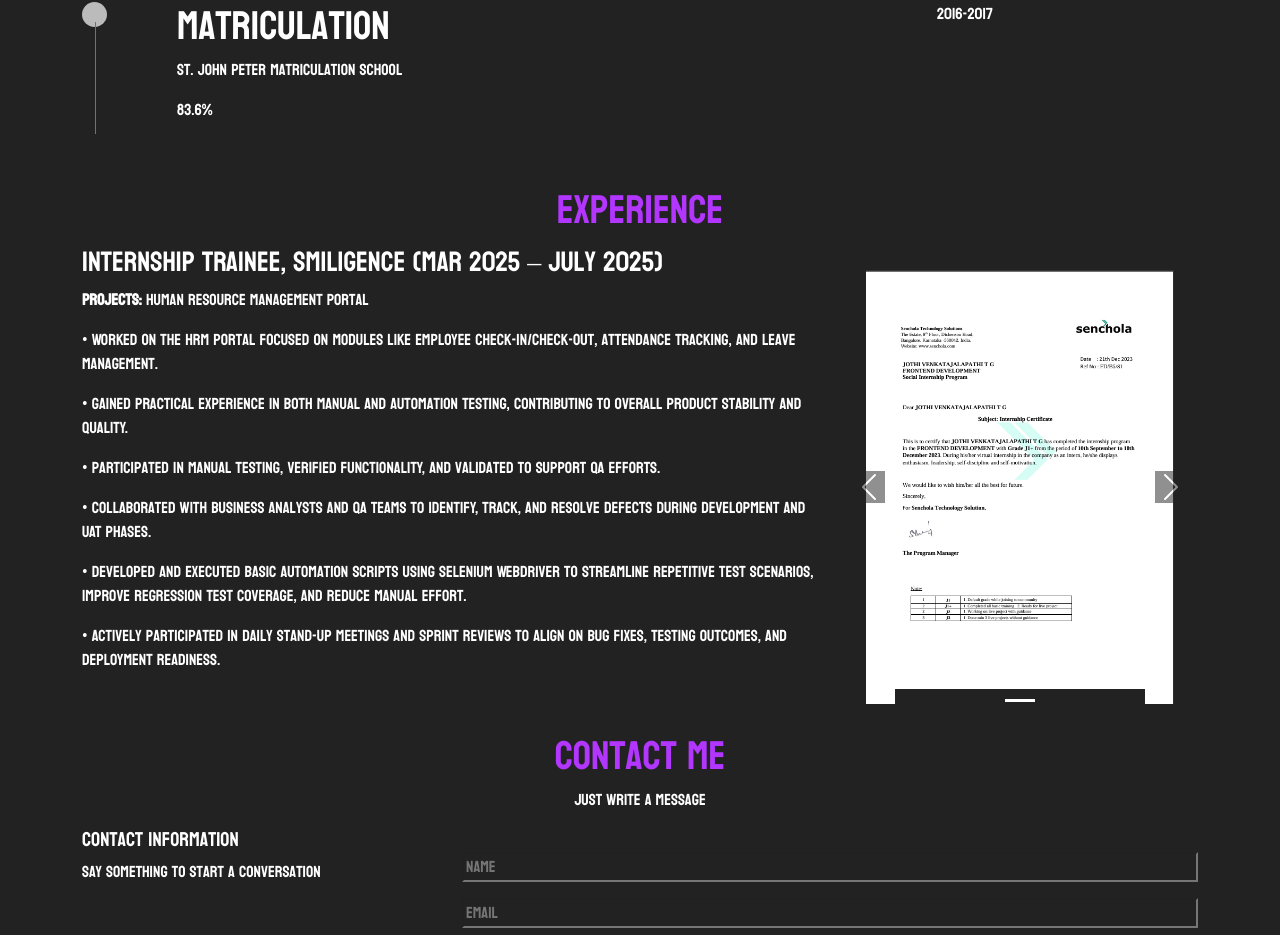
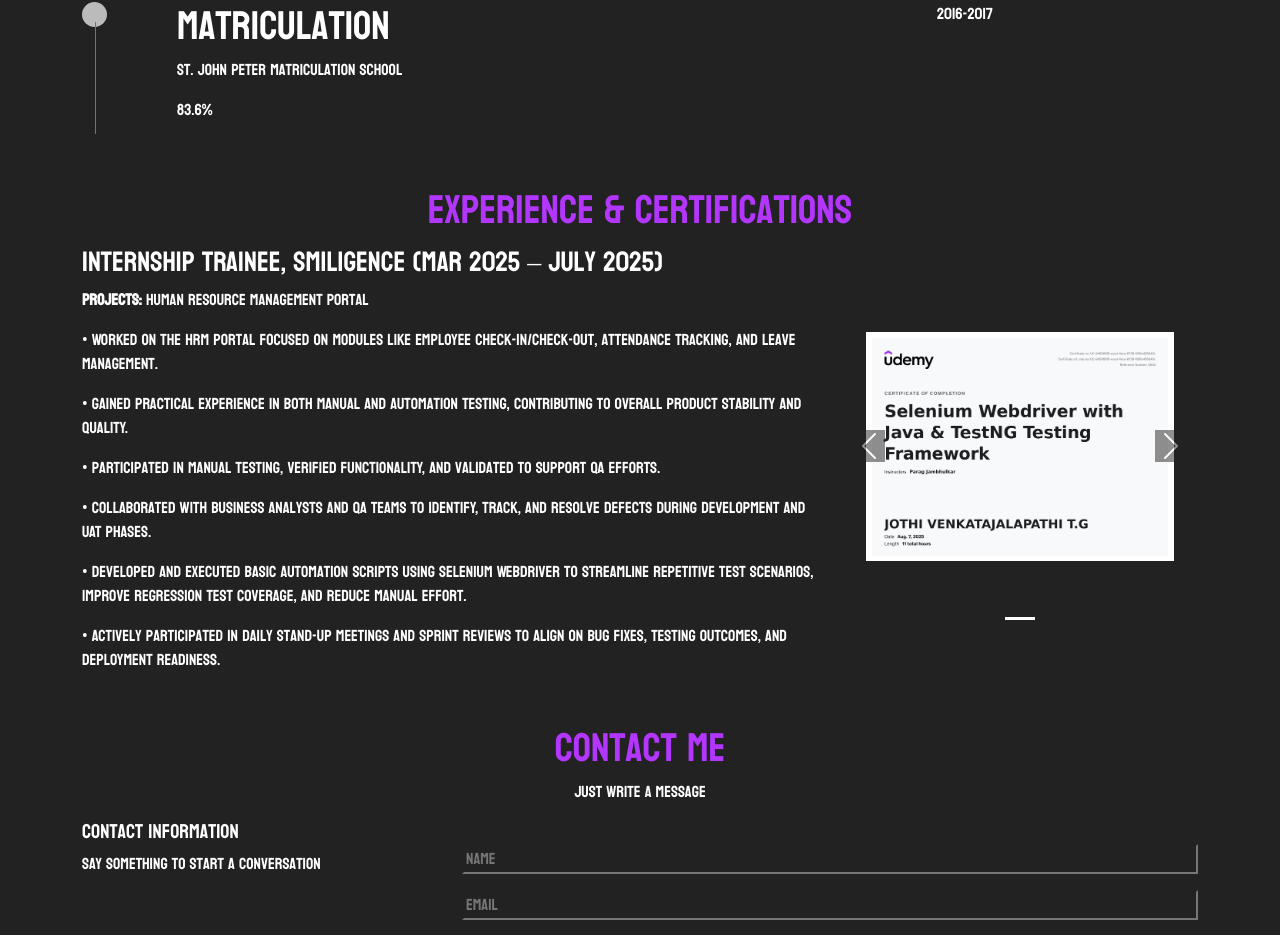
Before and after one commit to venkatProfessional/portfolio_venkat, a React (Vite) app: page / in a window 1280 px wide. Shown: the part 1001-1936 px from the top of the page. Built offline with nearby package versions, Linux system fonts and the light colour scheme.

Commit message:
added_certificate

```diff
--- a/src/components/Internship.jsx
+++ b/src/components/Internship.jsx
@@ -5,7 +5,7 @@ import Carousel from "react-bootstrap/Carousel";
 const Internship = () => {
   const internship = [
     {
-    imgUrl: "/assets/certificate-images/intern-senchola.png",
+      imgUrl: "assets\\certificate-images\\udemy_selenium.jpg",
       title: "Internship Trainee, Smiligence (Mar 2025 – July 2025)",
       description: `
 Projects: Human Resource Management Portal
@@ -15,14 +15,14 @@ Projects: Human Resource Management Portal
 • Collaborated with business analysts and QA teams to identify, track, and resolve defects during development and UAT phases.
 • Developed and executed basic automation scripts using Selenium WebDriver to streamline repetitive test scenarios, improve regression test coverage, and reduce manual effort.
 • Actively participated in daily stand-up meetings and sprint reviews to align on bug fixes, testing outcomes, and deployment readiness.
-      `
+      `,
     },
   ];
 
   return (
     <section id="experience" className="fs-10">
       <div>
-        <h1 className="text-center heading_color">Experience</h1>
+        <h1 className="text-center heading_color d-flex flex-wrap justify-content-center ">Experience & Certifications</h1>
         <Container className="py-1">
           <Row className="justify-content-between">
             <Col lg={8}>
@@ -53,11 +53,16 @@ Projects: Human Resource Management Portal
             <Col lg={4}>
               <Carousel>
                 {internship.map((item, index) => (
-                  <Carousel.Item key={index}>
+                  <Carousel.Item
+                    key={index}
+                    className="d-flex justify-content-center align-items-center"
+                    style={{ height: "400px" }} // Set your desired height
+                  >
                     <img
                       src={item.imgUrl}
                       alt={item.title}
                       className="img-fluid p-4"
+                      style={{ maxHeight: "100%", objectFit: "contain" }}
                     />
                   </Carousel.Item>
                 ))}
```
Also changed, not shown: public/assets/certificate-images/intern-senchola.png (deleted), public/assets/certificate-images/udemy_selenium.jpg (added).
